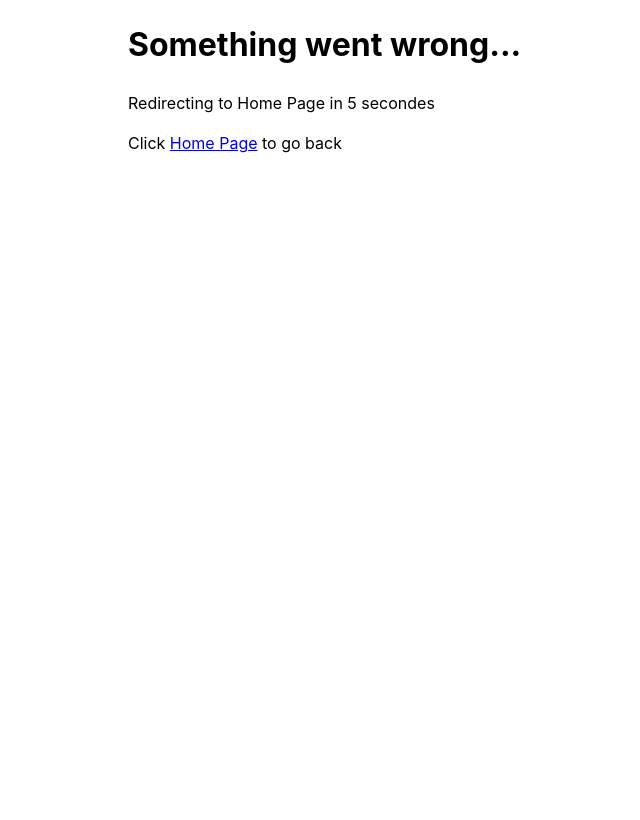
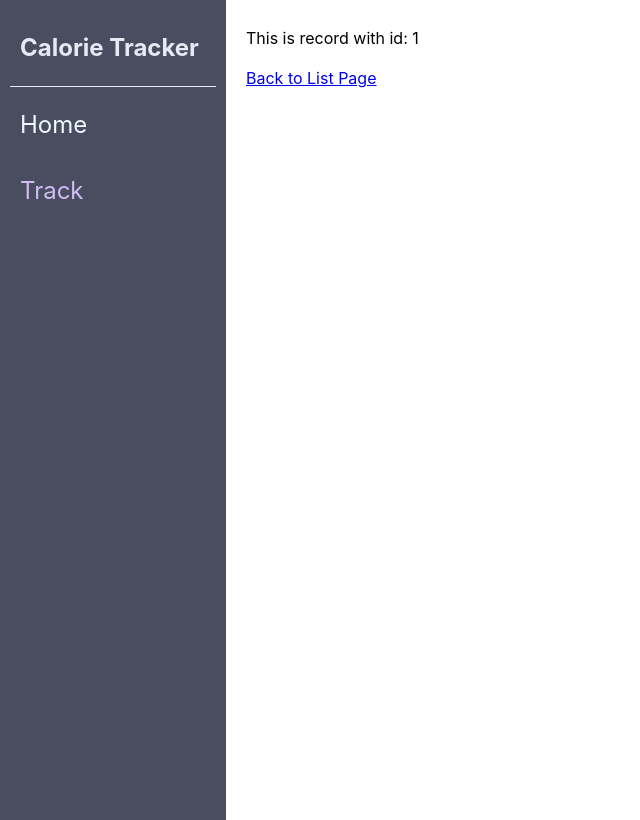
Before and after one commit to zeyad-k/Calori-Tracker--deepdive, a React (Vite) app: page /track/1 in a window 1280 px wide. Shown: the whole page, without its empty margins (0-640 px from the left). Built offline with nearby package versions, Linux system fonts and the light colour scheme.

Commit message:
Add Link component to RecordList to enable navigation to detail page

```diff
--- a/components/RecordList.jsx
+++ b/components/RecordList.jsx
@@ -2,6 +2,7 @@
 import styles from "./RecordList.module.css";
 import { useContext } from "react";
 import { AppContext } from "../src/AppContext";
+import { Link } from "react-router-dom";
 
 function RecordList(props) {
   const { totalCalories } = useContext(AppContext); // Added import for useState
@@ -9,12 +10,15 @@
     <ul className={styles["record-list"]}>
       {props.records.map((record) => (
         <li className={styles["list-item"]} key={record.id}>
+          <Link to={`/track/${record.id}`}>
             <CalorieRecorder
+              {...record}
               recordDate={record.date}
               meal={record.meal}
               content={record.content}
               calories={record.calories}
             />
+          </Link>
         </li>
       ))}
     </ul>
--- /dev/null
+++ b/pages/DetailPage.jsx
@@ -0,0 +1,14 @@
+import { Link, useParams } from "react-router-dom";
+
+export function DetailPage() {
+  const params = useParams();
+
+  return (
+    <>
+      <p>This is record with id: {params.recordId}</p>
+      <Link to=".." relative="path">
+        Back to List Page
+      </Link>
+    </>
+  );
+}
--- a/pages/index.js
+++ b/pages/index.js
@@ -2,3 +2,4 @@
 export * from "./TrackPage.jsx"
 export * from "./PageLayout.jsx"
 export * from './ErrorPage.jsx'
+export * from './DetailPage.jsx'
```
Also changed, not shown: src/App.jsx (+8 -1 lines). Lines whose indentation alone changed are shown as unchanged.
